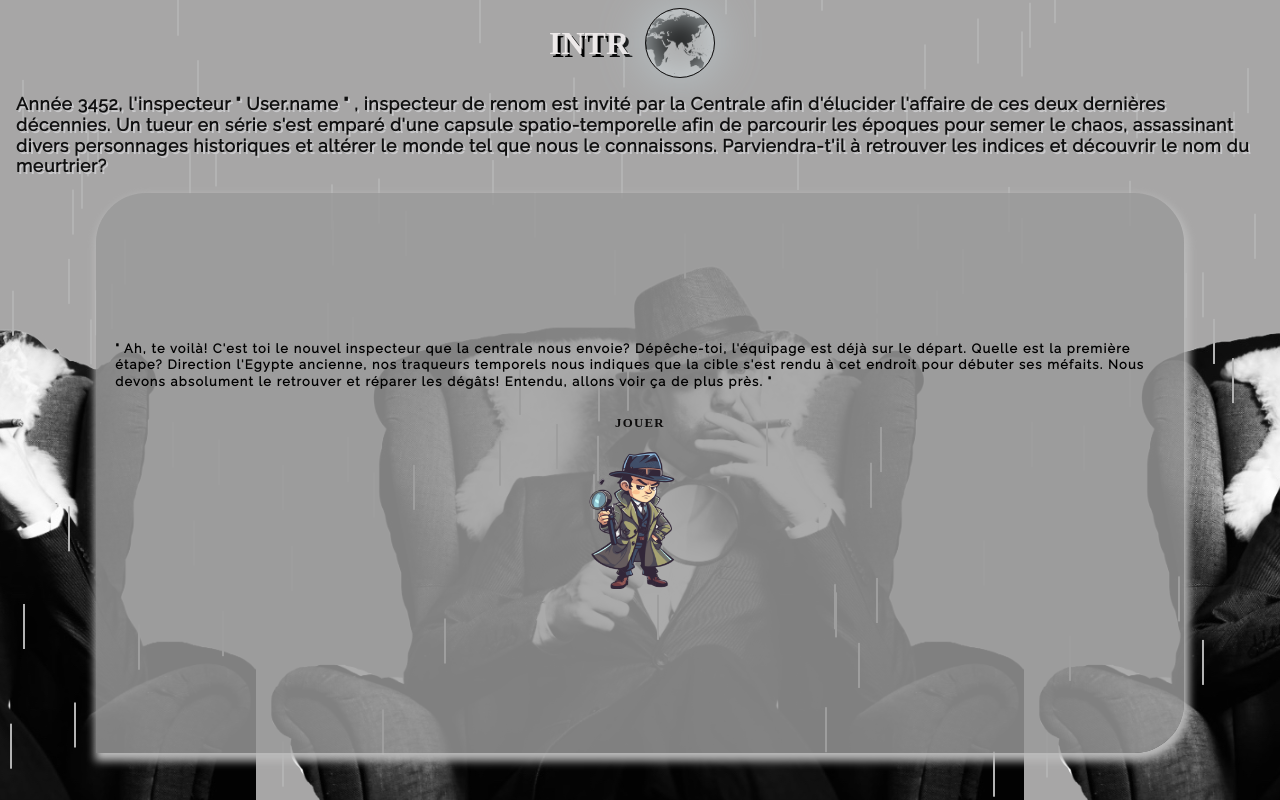
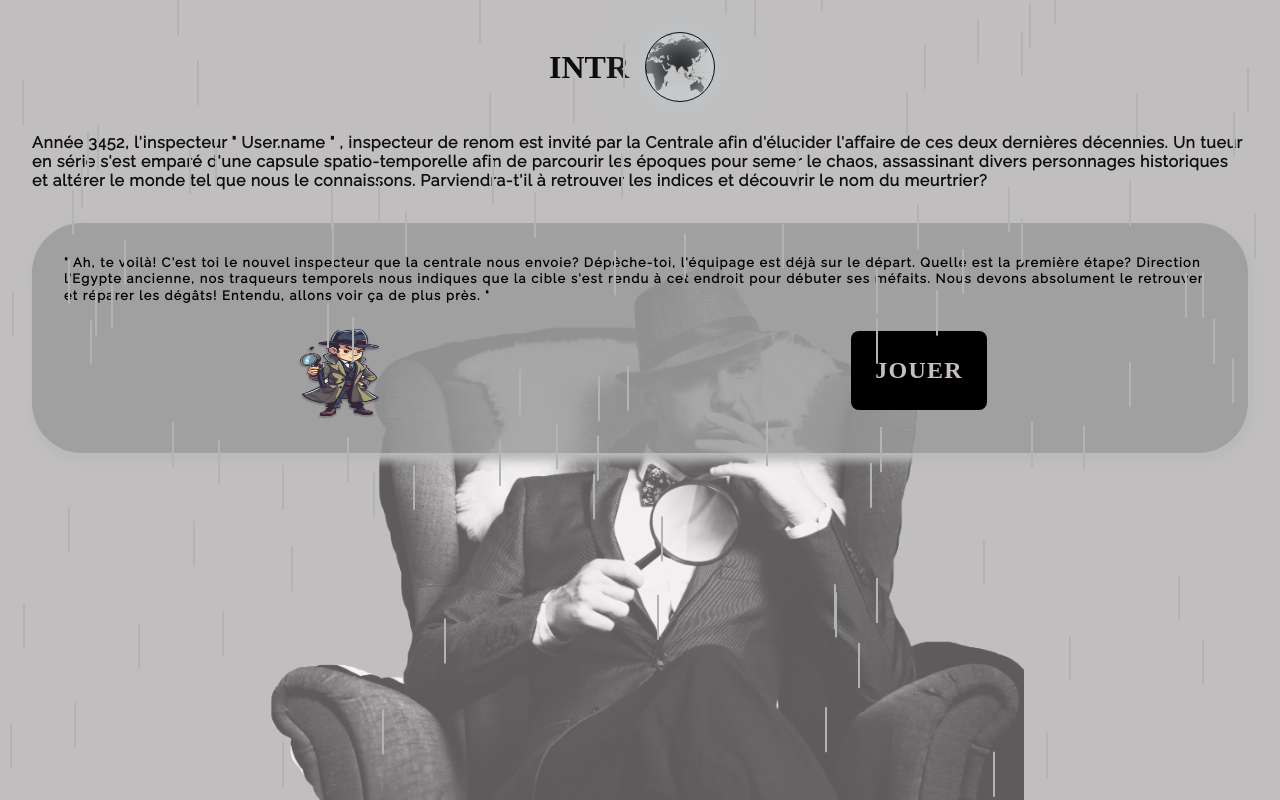
Before and after one commit to WildCodeSchool-2024-02/JS-RemoteFR-CodeOfWar-P2-ReplitAfterMe, a React (Vite) app in the folder client/: page /intro in a window 1280 px wide. Built offline with nearby package versions, Linux system fonts and the light colour scheme; a web font is replaced by a local one.

Commit message:
restructuration CSS

```diff
--- a/client/src/components/Intro.jsx
+++ b/client/src/components/Intro.jsx
@@ -1,22 +1,20 @@
 import { Link } from "react-router-dom";
-import detective from "../assets/images/detective.png";
+import detective from "../assets/images/detective-2.png";
 import Rain from "./Rain";
 import "../style/intro.css";
 
 export default function Intro() {
   return (
-    <div className="Intro1">
+    <div className="intro-container">
       <Rain count={100} />
-      <div className="rain">
-        <div className="intro">
-          <h1>
-            INTR
-            <span className="pulse-container">
-              <span className="pulse" />
-            </span>
-          </h1>
-        </div>
-        <div className="paraph1">
+      <div className="intro-logo">
+        <h1>INTR </h1>
+        <span className="pulse-container">
+          <span className="pulse" />
+        </span>
+      </div>
+      <div className="text">
+        <div className="paragraphe-intro">
           <p>
             Année 3452, l'inspecteur " User.name " , inspecteur de renom est
             invité par la Centrale afin d'élucider l'affaire de ces deux
@@ -37,10 +35,10 @@ export default function Intro() {
             les dégâts! Entendu, allons voir ça de plus près. "
           </p>
           <div className="introGame">
+            <img src={detective} alt="detective" />
             <Link to="/quizz" className="playGame">
               Jouer
             </Link>
-            <img src={detective} alt="detective" />
           </div>
         </div>
       </div>
--- a/client/src/components/Rain.jsx
+++ b/client/src/components/Rain.jsx
@@ -4,7 +4,6 @@ import "../style/intro.css";
 
 export default function Rain({ count }) {
   const [raindrops, setRaindrops] = useState([]);
-  console.info(count);
   useEffect(() => {
     const drops = Array.from({ length: count }).map((_, index) => ({
       id: index,
@@ -16,7 +15,7 @@ export default function Rain({ count }) {
   }, [count]);
 
   return (
-    <div className="rain">
+    <>
       <div className="rain-background" />
       {raindrops.map((drop) => (
         <div
@@ -29,7 +28,7 @@ export default function Rain({ count }) {
           }}
         />
       ))}
-    </div>
+    </>
   );
 }
 
--- a/client/src/style/intro.css
+++ b/client/src/style/intro.css
@@ -1,23 +1,51 @@
-.content {
+.intro-container {
+  margin: 0;
+  padding: 0;
   display: flex;
   flex-direction: column;
-  align-items: center;
-  padding: 5rem;
+}
+/* Rain falling and background image */
+.rain-background {
+  position: fixed;
+  width: 100svw;
+  height: 100svh;
+  background-image: url(../assets/images/photobw.png);
+  background-position: top;
+  background-repeat: no-repeat;
+  z-index: -1;
+  background-color: #9b9b9bd4;
+  opacity: 0.6;
+}
+.raindrop {
+  position: fixed;
+  bottom: 100%;
+  width: 2px;
+  height: 45px;
+  background: #b3b3b3;
+  animation: fall linear infinite;
+}
+/* -----------------*/
+
+@keyframes fall {
+  to {
+    transform: translateY(100vh);
+  }
 }
 
-.intro {
+.intro-logo {
   display: flex;
+  margin-top: 2rem;
+  align-items: center;
   justify-content: center;
-  align-items: center;
-  margin-top: 0.5rem;
 }
-.paraph1 {
-  margin: 1rem;
+.paragraphe-intro {
+  margin: 2rem;
+  /* text-align: justify; */
   line-height: 1.18;
   color: #0f0f0f;
-  text-shadow: 2px 2px #ceced0e5;
+  /* text-shadow: 2px 2px #ceced0e5; */
   font-weight: bold;
-  font-size: 1.1em;
+  font-size: 1rem;
   letter-spacing: 0.04em;
 }
 .intro h1 {
@@ -29,7 +57,8 @@
 }
 
 .pulse-container {
-  display: inline-flex;
+  display: flex;
+  flex-direction: row;
   justify-content: center;
   align-items: center;
   margin: 0 1rem;
@@ -57,80 +86,44 @@
   }
 }
 
-.rain {
-  position: fixed;
-  width: 100%;
-  height: 100%;
-  top: 0;
-  left: 0;
-  pointer-events: none;
-  z-index: 1;
-}
-
-.rain-background {
-  position: fixed;
-  width: 100%;
-  height: 100%;
-  top: 0;
-  left: 0;
-  background-image: url(../assets/images/photobw.png);
-  z-index: 0;
-  background-position: top;
-  background-color: #9b9b9bd4;
-}
-
-.raindrop {
-  position: fixed;
-  bottom: 100%;
-  width: 2px;
-  height: 45px;
-  background: #b3b3b3;
-  animation: fall linear infinite;
-}
-
-@keyframes fall {
-  to {
-    transform: translateY(100vh);
-  }
-}
-
-.firstIntro {
-  padding: 1.2rem;
-  margin-top: 0.5rem;
-  margin: 0 auto;
-  background-color: #9b9b9bd4;
-  border-radius: 50px 50px 50px 0;
-  width: 85%;
-  height: 70%;
+/* .rain {
   display: flex;
   flex-direction: column;
-  align-items: center;
-  justify-content: center;
-  font-size: 0.8rem;
+} */
+.text {
+  display: flex;
+  flex-direction: column;
+}
+.firstIntro {
+  margin: 0 2rem;
+  padding: 2rem;
+  background-color: #9b9b9bd4;
+  border-radius: 50px;
+  font-size: 1rem;
   box-shadow: 2px 5px 8px 3px #bababa;
   font-weight: bold;
-  font-size: 0.8em;
+  font-size: 0.8rem;
   letter-spacing: 0.1em;
   line-height: 1.3;
 }
 
 .introGame {
   display: flex;
-  flex-direction: column;
   align-items: center;
+  justify-content: space-around;
   margin-top: 1rem;
 }
 
 .introGame img {
-  width: 150px;
-  height: 150px;
-  margin-bottom: 1rem;
-  padding-left: 20px;
+  width: 100px;
+  height: 100px;
 }
 
 .playGame {
-  padding: 0.5rem;
+  font-size: 1.5rem;
+  padding: 1.5rem;
+  background-color: black;
+  border-radius: 8px;
+  color: #ede6e6d4;
   text-transform: uppercase;
-  display: flex;
-  justify-content: center;
 }
```
Also changed, not shown: client/src/assets/images/detective-2.png (added).
